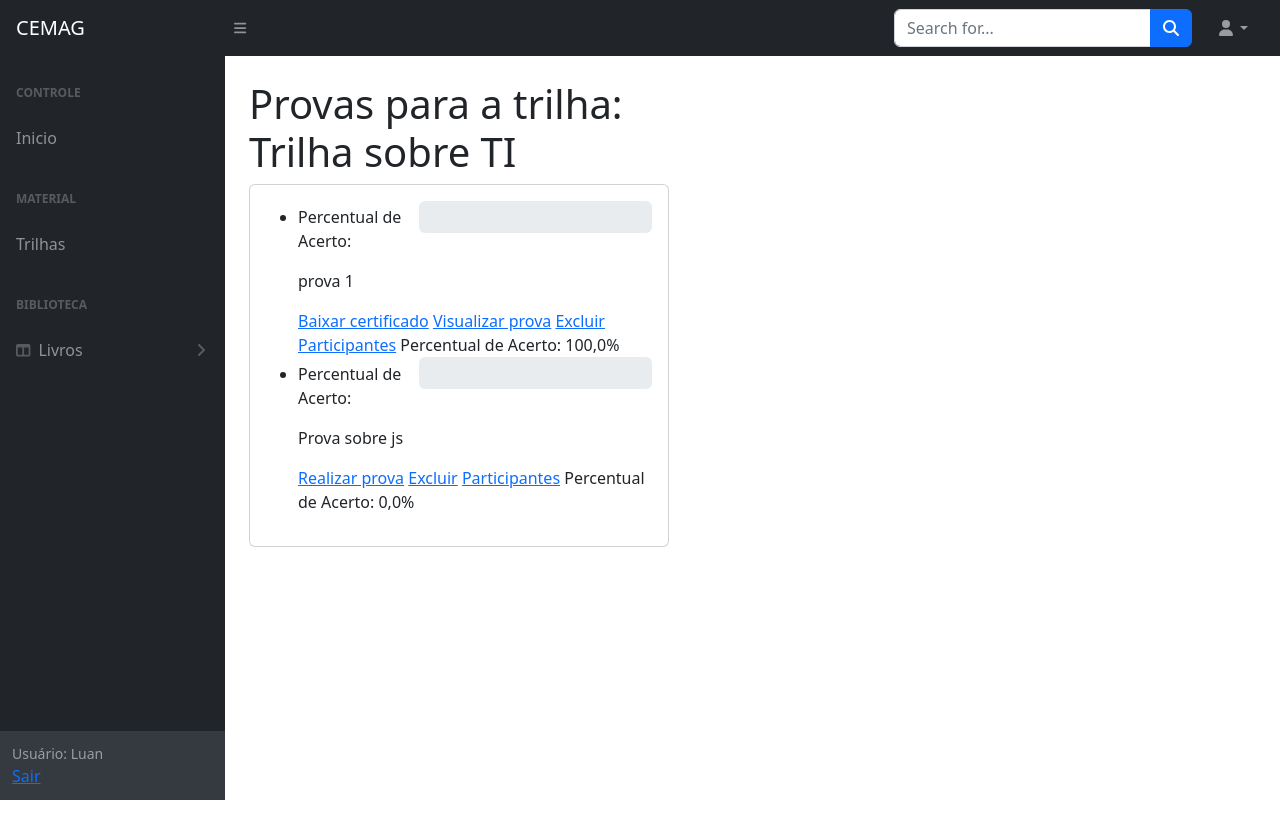
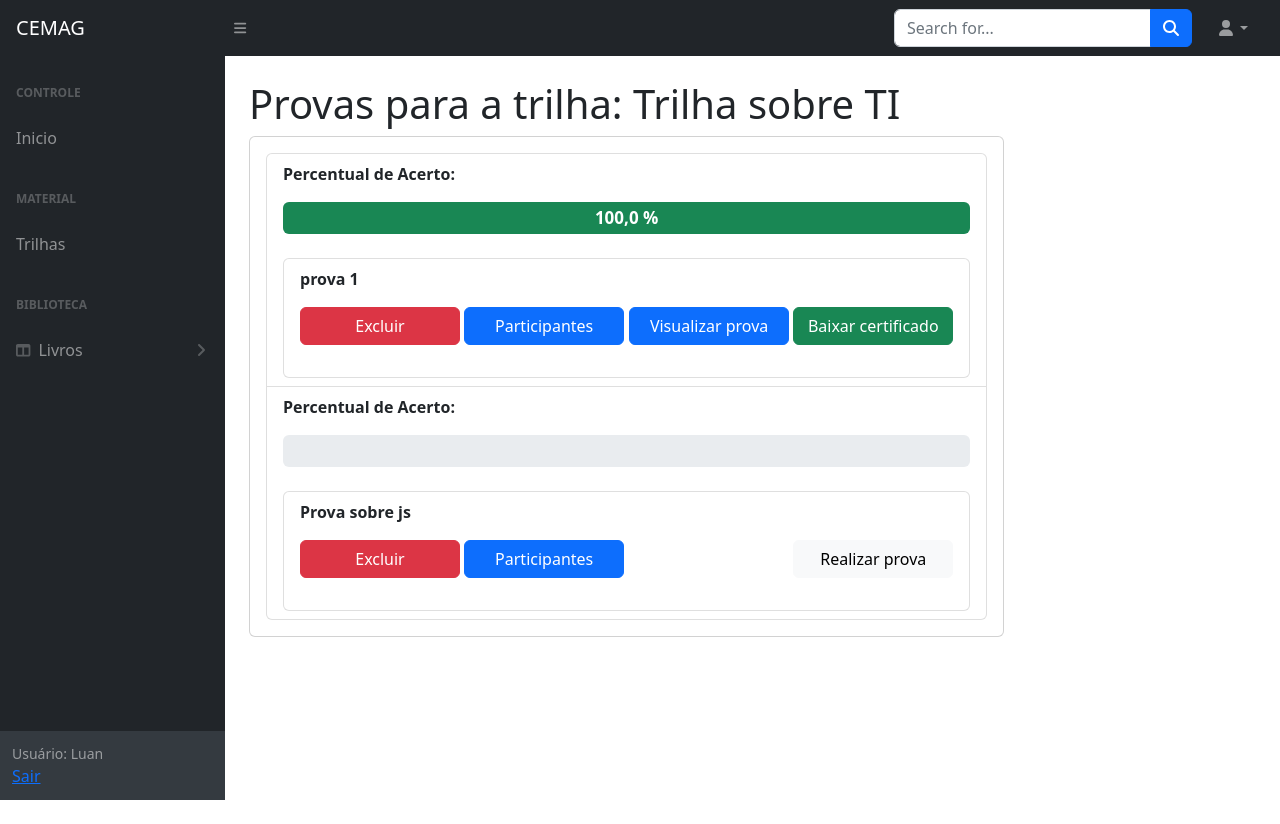
Before and after one commit to luan640/cemag_academy, a Django app: page /avaliacao/1/list-provas/ in a window 1280 px wide. Run offline with Django 4.2, Linux system fonts and the light colour scheme; a user stored in the database is signed in; data comes from the database, SQL or seed files in the repository; both versions use the stored data as it was after the commit; some libraries are stand-ins or nearby versions.

Commit message:
ADD prova layout

```diff
--- a/avaliacoes/templates/provas/corrigir_questoes_dissertativas.html
+++ b/avaliacoes/templates/provas/corrigir_questoes_dissertativas.html
@@ -19,7 +19,7 @@
                 {{ form.as_table }}
             </div>
         {% endfor %}
-            <button type="submit">Salvar Correções</button>
+            <button class="btn btn-primary" type="submit">Salvar Correções</button>
     </form>
 
 </div>
--- a/avaliacoes/templates/provas/criar-prova.html
+++ b/avaliacoes/templates/provas/criar-prova.html
@@ -15,11 +15,11 @@
             <div class="card-header fw-bold"><h4 class="m-2">{{ pasta.nome }} - {{ pasta.pk }}</h4></div>
             <div class="card-body">
                 <div class="row">
-                    <div class="col-sm-6">
+                    <div class="col-sm-6 mb-4">
                         <label for="titulo">Título da Prova:</label>
                         <input class="form-control" type="text" id="titulo" name="titulo" required>
                     </div>
-                    <div class="col-sm-6">
+                    <div class="col-sm-6 mb-4">
                         <label for="descricao">Descrição:</label>
                         <textarea class="form-control" id="descricao" name="descricao" required></textarea>
                     </div>
--- a/avaliacoes/templates/provas/list-prova.html
+++ b/avaliacoes/templates/provas/list-prova.html
@@ -14,46 +14,78 @@
     </ul>
 {% endif %}
 
-<div>
 
-    <div class="col-md-5 order-1 order-md-2">
-        <h1>Provas para a trilha: {{ pasta.nome }}</h1>
-        <div class="card">
-            <div class="card-body" style="height: 100%;">
-                <ul>
+<div class="col-md-9">
+    <h1>Provas para a trilha: {{ pasta.nome }}</h1>
+    <div class="card">
+        <div class="card-body" style="height: 100%;">
+                <div class="list-group">
                     {% for prova in provas %}
-                        <li>
-                            <div class="d-flex align-items-baseline" style="gap: 15px;">
-                                <p>Percentual de Acerto: </p>
-                                <div class="progress w-100" style="height: 2rem;font-size: 17px;font-weight: 700;">
-                                    <div id="progressBar" class="progress-bar bg-success" role="progressbar" style="width: 0%;" aria-valuenow="0" aria-valuemin="0" aria-valuemax="100">0%</div>
+                    <div class="list-group-item flex-column align-items-start" style="gap: 15px;">
+                    {% with percentual_acerto=acertos_por_prova|get_item:prova.id|default_if_none:"0.00" %}
+                        <p style="font-weight: 600;">Percentual de Acerto: </p>
+                        <div class="progress w-100 mb-4" style="height: 2rem;font-size: 17px;font-weight: 700;">
+                            <div id="progressBar" class="progress-bar bg-success acertos_prova" role="progressbar" aria-valuenow="{{ percentual_acerto }}" aria-valuemin="0" aria-valuemax="100">{{ percentual_acerto }} %</div>
+                        </div>
+                        <div class="list-group">
+                            <div class="list-group-item flex-column align-items-start">
+                                <p style="font-weight: 600;">{{ prova.titulo }}</p>
+                                <div class="d-flex justify-content-between flex-column flex-md-row text-center">
+                                {% if request.user.type == 'ADM' or request.user.type == 'LID' %}
+                                    <div>
+                                        <a href="#"><button class="btn btn-danger mb-4" style="width: 160px;">Excluir</button></a>
+                                        <a href="{% url 'list-participantes' prova.pk %}"><button class="btn btn-primary mb-4" style="width: 160px;">Participantes</button></a>
+                                    </div>
+                                    {% if realizou_provas|get_item:prova.id %}
+                                    <div>
+                                        <a href="#"><button class="btn btn-primary mb-4" style="width: 160px;">Visualizar prova</button></a>
+                                        <a href="{% url 'gerar-certificado' prova.pk %}"><button class="btn btn-success mb-4" style="width: 160px;">Baixar certificado</button></a>
+                                    </div>
+                                    {% else %}
+                                    <div class="d-flex justify-content-between">
+                                        <a href="{% url 'realizar-prova' prova.pk %}"><button class="btn btn-light mb-4" style="width: 160px;">Realizar prova</button></a>
+                                    </div>
+                                    {% endif %}
+                                {% else %}
+                                    <a href="{% url 'realizar-prova' prova.pk %}"><button class="btn btn-primary mb-4" style="width: 160px;">Realizar prova</button></a>
+                                {% endif %}
                                 </div>
                             </div>
-                            <p>{{ prova.titulo }}</p>
-                            {% if request.user.type == 'ADM' or request.user.type == 'LID' %}
-                                {% if realizou_provas|get_item:prova.id %}
-                                    <a href="{% url 'gerar-certificado' prova.pk %}">Baixar certificado</a>
-                                    <a href="#">Visualizar prova</a>
-                                {% else %}
-                                    <a href="{% url 'realizar-prova' prova.pk %}">Realizar prova</a>
-                                {% endif %}
-
-                                <a href="#">Excluir</a>
-                                <a href="{% url 'list-participantes' prova.pk %}">Participantes</a>
-                            {% else %}
-                                <a href="{% url 'realizar-prova' prova.pk %}">Realizar prova</a>
-                            {% endif %}
-
-                            Percentual de Acerto: {{ acertos_por_prova|get_item:prova.id|default_if_none:"0.00" }}%
-
-                        </li>
+                        </div>
+                    {% endwith %}
+                    </div>
                     {% empty %}
-                        <li>Não há provas disponíveis para esta trilha.</li>
-                    {% endfor %}
-                </ul>
+                    <p>Não há provas disponíveis para esta trilha.</p>
+            {% endfor %}
             </div>
         </div>
     </div>
 </div>
 
 {% endblock %}
+
+{% block scripts %}
+
+<script>
+    document.addEventListener('DOMContentLoaded',function() {
+        const acertos_prova = document.querySelectorAll(".acertos_prova")
+        console.log(acertos_prova)
+        acertos_prova.forEach(element => {
+            let acertosProvaValue = element.getAttribute('aria-valuenow');
+            acertosProvaValue = parseInt(acertosProvaValue)
+            element.classList.remove('bg-success', 'bg-warning', 'bg-danger');
+            if (acertosProvaValue === 100) {
+                element.classList.add('bg-success');
+                element.style.width = acertosProvaValue + '%';
+            } else if (acertosProvaValue > 25 && acertosProvaValue < 100) {
+                element.classList.add('bg-warning');
+                element.style.width = acertosProvaValue + '%';
+            } else {
+                element.classList.add('bg-danger');
+                element.style.width = 0 + '%'
+            }
+        });
+    })
+</script>
+
+{% endblock %}
--- a/cemag_academy/settings.py
+++ b/cemag_academy/settings.py
@@ -54,10 +54,10 @@ CSRF_COOKIE_HTTPONLY = True
 CSRF_COOKIE_SAMESITE = 'Lax'  # Pode ser 'Strict', 'Lax' ou 'None'
 
 CSRF_TRUSTED_ORIGINS = [
-    'https://c5bc-177-19-132-134.ngrok-free.app'
+    'https://9b0d-177-19-132-134.ngrok-free.app'
 ]
 
-ALLOWED_HOSTS = ['c5bc-177-19-132-134.ngrok-free.app','127.0.0.1']
+ALLOWED_HOSTS = ['9b0d-177-19-132-134.ngrok-free.app','127.0.0.1']
 
 MEDIA_ROOT = os.path.join(BASE_DIR, 'media')
 MEDIA_URL = '/media/'
--- a/materiais/forms.py
+++ b/materiais/forms.py
@@ -42,7 +42,7 @@ class AddMaterial(forms.ModelForm):
         fields = ('nome', 'descricao', 'pasta', 'video', 'arquivo', 'fotos', 'video_youtube')
         widgets = {
             'pasta': forms.HiddenInput(),  # Esconda o campo 'pasta'
-            'descricao': forms.Textarea(attrs={'class': 'form-control', 'rows': 0, 'cols': 0})
+            'descricao': forms.Textarea(attrs={'class': 'form-control', 'rows': 6, 'cols': 50})
         }
 
     def __init__(self, *args, **kwargs):
--- a/users/templates/user/login.html
+++ b/users/templates/user/login.html
@@ -23,15 +23,15 @@
     <!-- Section: Design Block -->
     <section class="">
         <!-- Jumbotron -->
-        <div class="d-flex align-items-center px-4 py-5 px-md-5 text-center text-lg-start full-height-pc" style="background-color: hsl(0, 0%, 96%)">
+        <div class="d-flex align-items-center px-4 py-5 px-md-5 text-center text-lg-start full-height-pc" style="background-color: #212529">
         <div class="container">
             <div class="row gx-lg-5 align-items-center">
             <div class="col-lg-6 mb-5 mb-lg-0">
-                <h1 class="my-5 display-3 fw-bold ls-tight">
+                <h1 class="my-5 display-3 fw-bold ls-tight" style="color: white;">
                     Amplie seu Conhecimento com
                 <span class="text-primary"> CemagAcademy</span>
                 </h1>
-                <p style="color: hsl(217, 10%, 50.8%)">
+                <p style="color: #dad4d4">
                     Explore todo o potencial da sua equipe com a CemagAcademy,
                     uma plataforma dedicada ao aprendizado contínuo e ao desenvolvimento de habilidades.
                     Disponibilize cursos personalizados que impulsionam o crescimento profissional dos seus colaboradores,
```
Also changed, not shown: cadastros/templates/area/area_edit.html (+16 -2 lines), cadastros/templates/funcionario/funcionario_edit.html (+24 -2 lines), cadastros/templates/setor/setor_edit.html (+21 -3 lines), materiais/templates/pastas/participantes_list.html (+13 -10 lines), materiais/templates/pastas/pasta_detail.html (+17 -6 lines), db.sqlite3, 1 other file.
